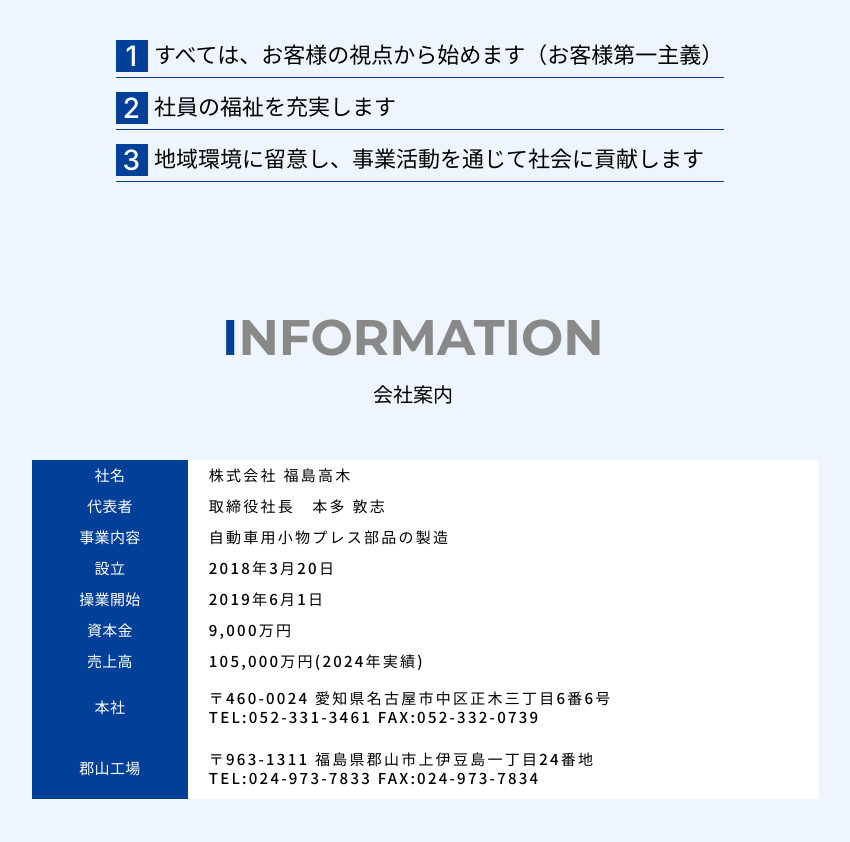
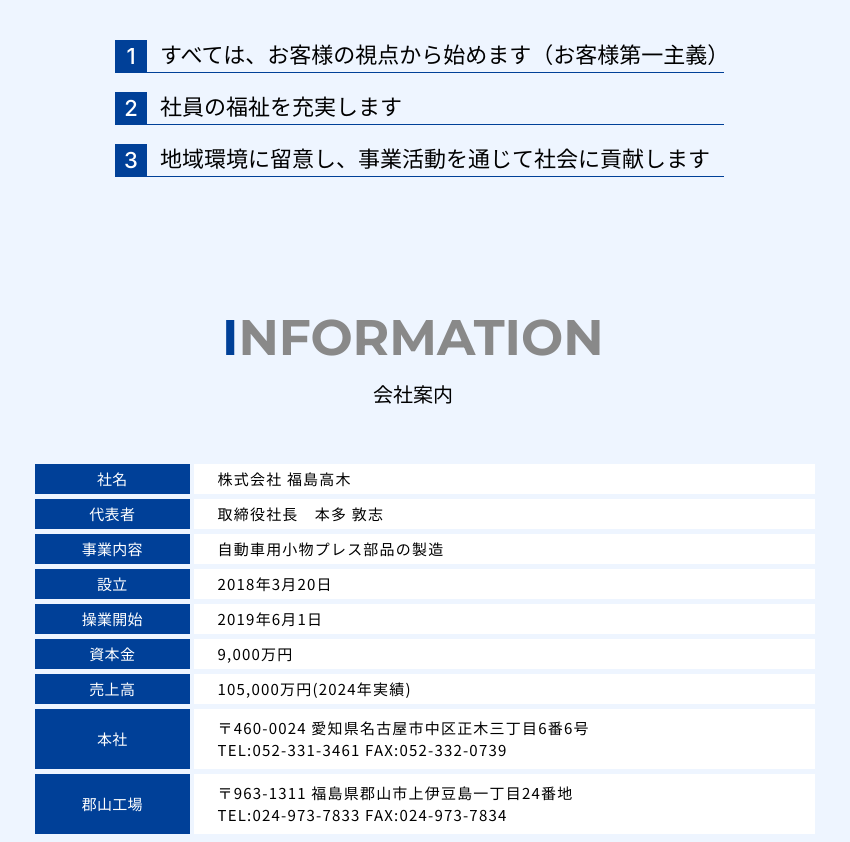
Before and after one commit to myudai-uns/fukushima-takagi-hp, a plain HTML site: page company.html in a window 1280 px wide. Shown: the part 1400-2242 px from the top of the page, without its empty margins (301-1151 px from the left). Drawn offline with Linux system fonts and the light colour scheme.

Commit message:
Fix company.html 5 issues per user feedback
1. COMPANY hero: first letter C now WHITE (was blue) — matches PDF; fig base fill rgb(255,255,255) with no override
2. PHILOSOPHY: number box and underline now CONNECTED (line at top:40 = bottom of number box)
3. INFORMATION table: added border-spacing 4px x 5px (row + col gaps), first-column font-weight 400 (not bold), label cell height 30/60 to match fig
4. ACCESS: address+tel text now positioned absolute and renders BELOW the (smaller, fig-correct) 999x377 map at y=2952
5. Footer 番地 wrap fix: width 480px + white-space nowrap on .ft__addr, updated to correct postal code 963-1311 + 一丁目24番地

```diff
--- a/company.css
+++ b/company.css
@@ -27,13 +27,13 @@
   mix-blend-mode: multiply;
 }
 
-/* Page-hero title (e.g., "COMPANY") - 50% style: 80px Montserrat Bold, blue first letter, rest white */
+/* Page-hero title (e.g., "COMPANY") - 80px Montserrat Bold, ALL white */
 .page-hero .title { z-index: 2; }
 .page-hero .title__en {
   font-size: 80px;
   color: #fff;
 }
-.page-hero .title__en i { color: #004098; }
+.page-hero .title__en i { color: #fff; }
 .page-hero .title__jp { color: #fff; }
 
 /* Content bg */
@@ -90,7 +90,7 @@
   font-weight: 500;
 }
 
-/* Philosophy rows */
+/* Philosophy rows — number box sits on the line (line is full width behind/under it) */
 .philosophy-list {
   position: relative;
 }
@@ -102,7 +102,7 @@
 }
 .philosophy-num {
   position: absolute;
-  left: 1px;
+  left: 0;
   top: 8px;
   width: 32px;
   height: 32px;
@@ -110,14 +110,15 @@
   color: #fff;
   font-family: 'Inter', sans-serif;
   font-weight: 500;
-  font-size: 28px;
+  font-size: 22px;
   line-height: 32px;
   text-align: center;
-  letter-spacing: 0.05em;
+  letter-spacing: 0;
+  z-index: 2;
 }
 .philosophy-text {
   position: absolute;
-  left: 39px;
+  left: 45px;
   top: 0;
   height: 43px;
   font-family: 'Noto Sans JP', sans-serif;
@@ -130,62 +131,70 @@
 }
 .philosophy-line {
   position: absolute;
-  left: 1px;
-  bottom: -3px;
-  width: 608px;
+  left: 0;       /* line starts at the LEFT EDGE of the number box (passes under it) */
+  top: 40px;     /* meets the bottom of the number box (number top:8 + height:32 = 40) */
+  width: 609px;
   height: 1px;
   background: #004098;
+  z-index: 1;
 }
 
-/* INFORMATION table */
+/* INFORMATION table — row gap + col gap, first col REGULAR (not bold) */
 .info-table {
   position: absolute;
-  border-collapse: collapse;
+  border-collapse: separate;
+  border-spacing: 4px 5px;   /* col gap, row gap */
   font-family: 'Noto Sans JP', sans-serif;
 }
 .info-table tr {
-  height: 30px;
   background: transparent;
 }
 .info-table__label {
   width: 156px;
+  height: 30px;
   background: #004098;
   color: #fff;
-  font-weight: 500;
+  font-weight: 400;          /* NOT bold */
   font-size: 15px;
   line-height: 30px;
   letter-spacing: 0.02em;
   text-align: center;
   vertical-align: middle;
   padding: 0;
-  border: 1px solid transparent;
 }
 .info-table__val {
   width: 627px;
   background: #fff;
   color: #000;
-  font-weight: 500;
+  font-weight: 400;
   font-size: 15px;
   line-height: 30px;
-  letter-spacing: 0.15em;
-  padding-left: 20px;
+  letter-spacing: 0.08em;
+  padding-left: 24px;
   vertical-align: middle;
-  border: 1px solid transparent;
 }
-.info-table__tall {
+.info-table__tall .info-table__label {
   height: 60px;
 }
 .info-table__tall .info-table__val {
-  line-height: 19px;
-  padding-top: 11px;
-  vertical-align: top;
-  padding-bottom: 11px;
+  height: 60px;
+  line-height: 22px;
+  padding-top: 8px;
+  padding-bottom: 8px;
+  vertical-align: middle;
 }
 
 .access-map {
   position: absolute;
   border-radius: 20px;
   object-fit: cover;
+}
+.access-addr {
+  position: absolute;
+  margin: 0;
+  font-family: 'Noto Sans JP', sans-serif;
+  font-weight: 500;
+  white-space: nowrap;
 }
 
 /* Business page: feature/product cards */
--- a/company.html
+++ b/company.html
@@ -103,7 +103,7 @@
   </h2>
   <p class="subtitle__jp" style="left:610px;top:2472px;width:208px;text-align:center;">アクセス</p>
 
-  <img class="access-map" src="assets/map.png" alt="" style="left:208px;top:2502px;width:1085px;height:530px;">
+  <img class="access-map" src="assets/map.png" alt="" style="left:221px;top:2547px;width:999px;height:377px;border-radius:30px;">
 
   <p class="access-addr" style="left:220px;top:2952px;width:1000px;font-size:22px;line-height:1;letter-spacing:0.07em;color:#000;text-align:center;">
     〒963-1311 福島県郡山市上伊豆島一丁目24番地　TEL:024-973-7833 FAX:024-973-7834
--- a/style.css
+++ b/style.css
@@ -476,12 +476,13 @@ body {
   position: absolute;
   left: 71px;
   top: 207px;      /* (3443-3236) */
-  width: 320px;
+  width: 480px;     /* wide enough for 〒xxx-xxxx 福島県郡山市上伊豆島一丁目24番地 to fit on one line */
   font-weight: 400;
   font-size: 15px;
-  line-height: 18px;
+  line-height: 22px;
   letter-spacing: 0.07em;
   color: #fff;
+  white-space: nowrap;
 }
 .ft__col {
   position: absolute;
```
Also changed, not shown: index.html (+1 -1 lines).
